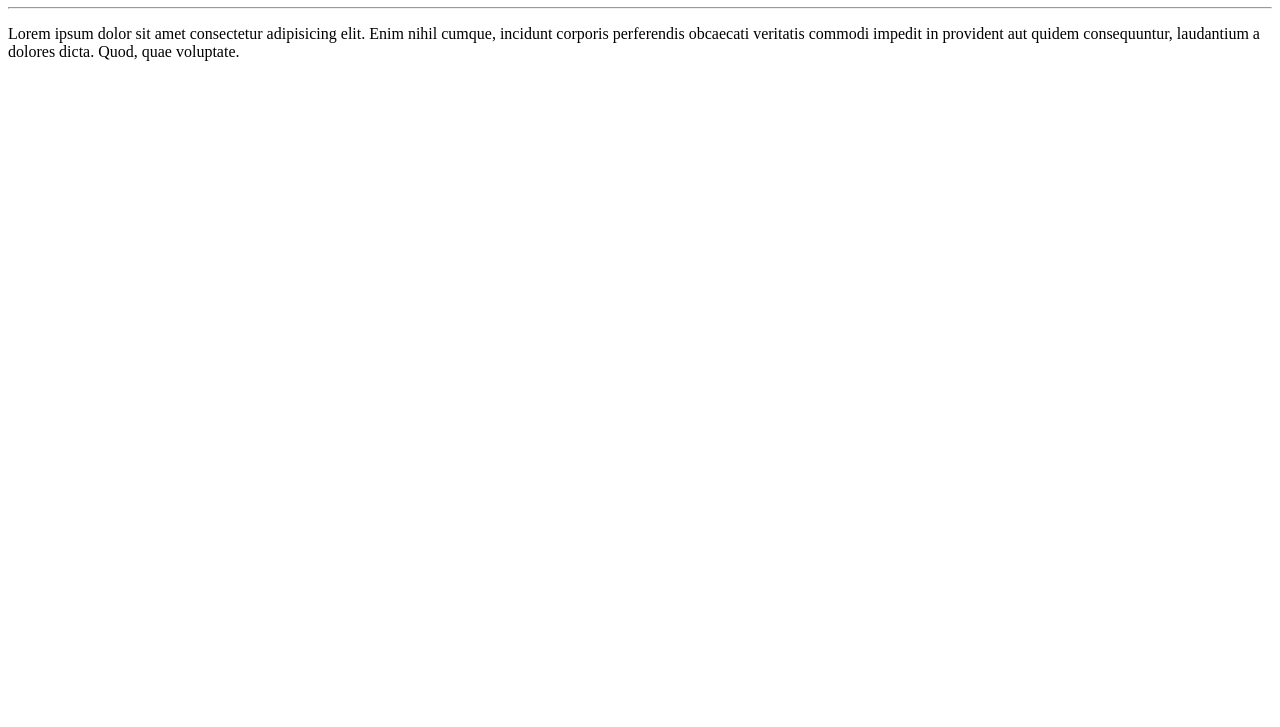
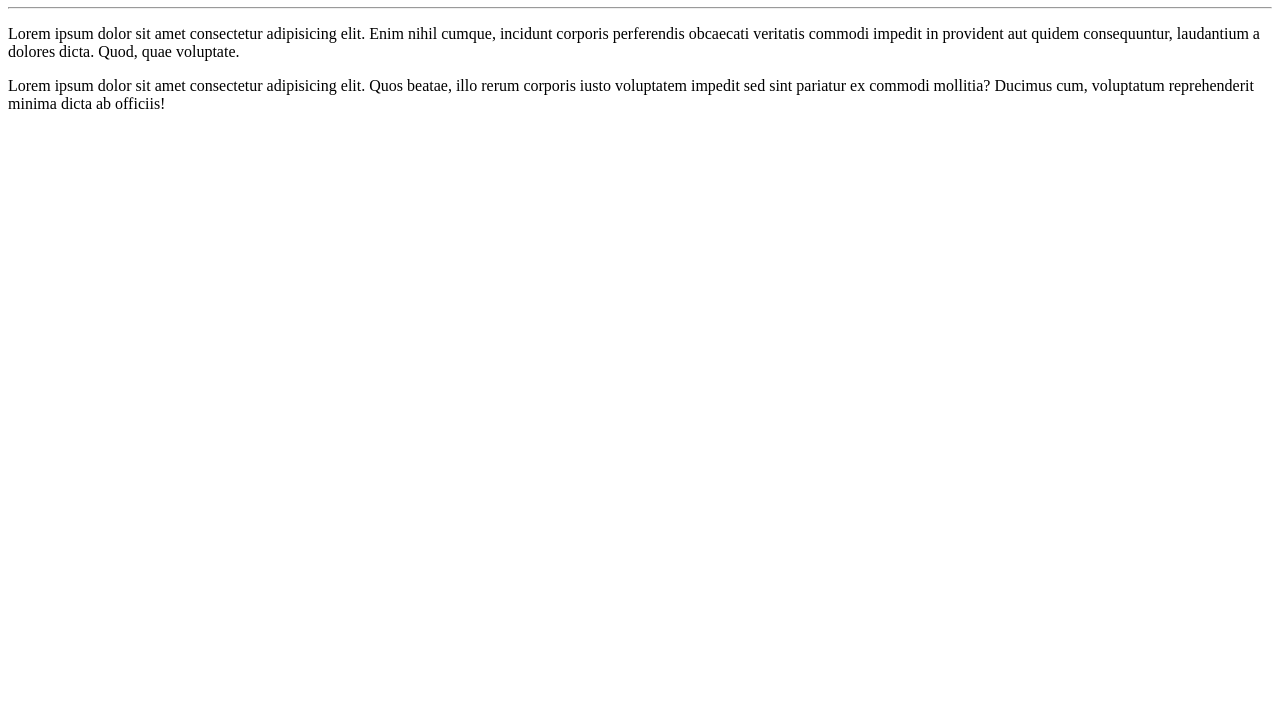
Before and after one commit to rovri/Ola-Mundo, a plain HTML site: page site-exemplo/index.html in a window 1280 px wide. Shown: the part 73-800 px from the top of the page. Drawn offline with Linux system fonts and the light colour scheme.

Commit message:
adicionei mais um parágrafo

```diff
--- a/site-exemplo/index.html
+++ b/site-exemplo/index.html
@@ -10,5 +10,6 @@
     <h1>Olá, Mundo!</h1>
     <hr>
     <p>Lorem ipsum dolor sit amet consectetur adipisicing elit. Enim nihil cumque, incidunt corporis perferendis obcaecati veritatis commodi impedit in provident aut quidem consequuntur, laudantium a dolores dicta. Quod, quae voluptate.</p>
+    <p>Lorem ipsum dolor sit amet consectetur adipisicing elit. Quos beatae, illo rerum corporis iusto voluptatem impedit sed sint pariatur ex commodi mollitia? Ducimus cum, voluptatum reprehenderit minima dicta ab officiis!</p>
 </body>
 </html>
```
